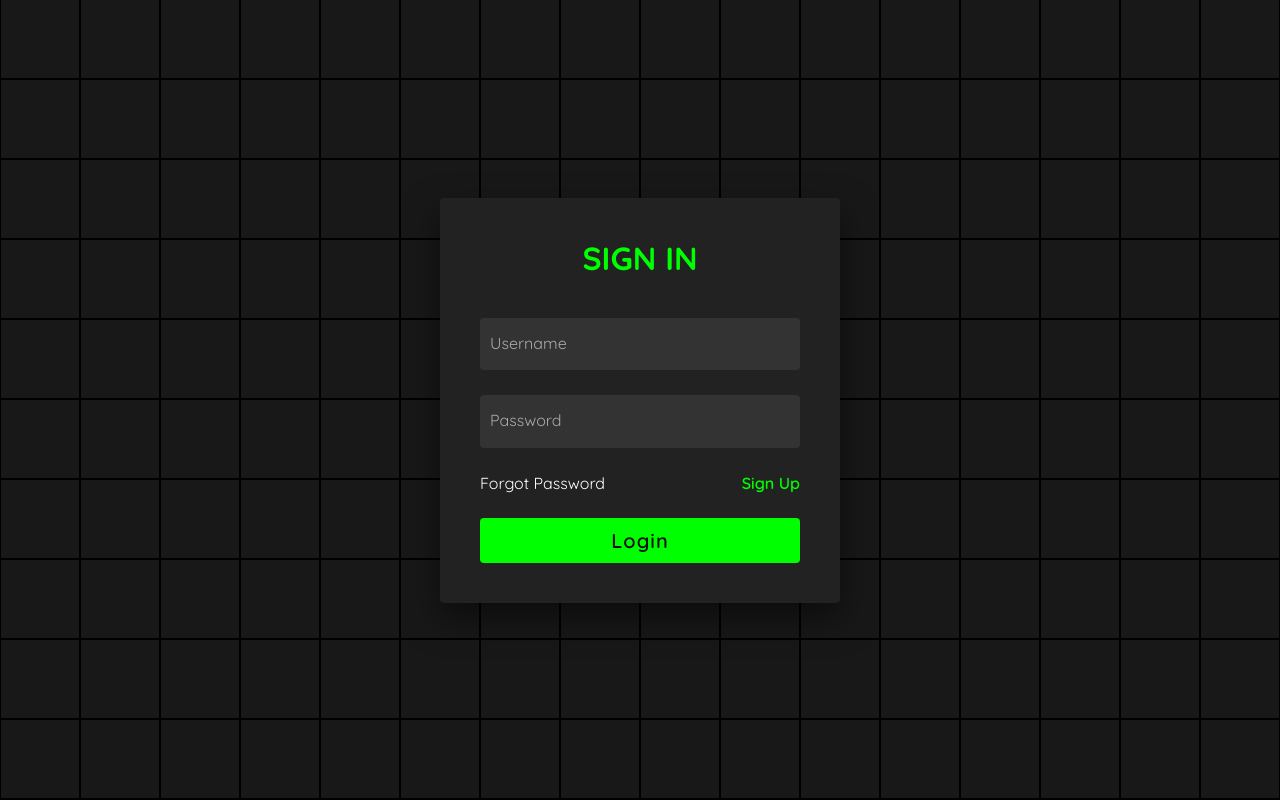
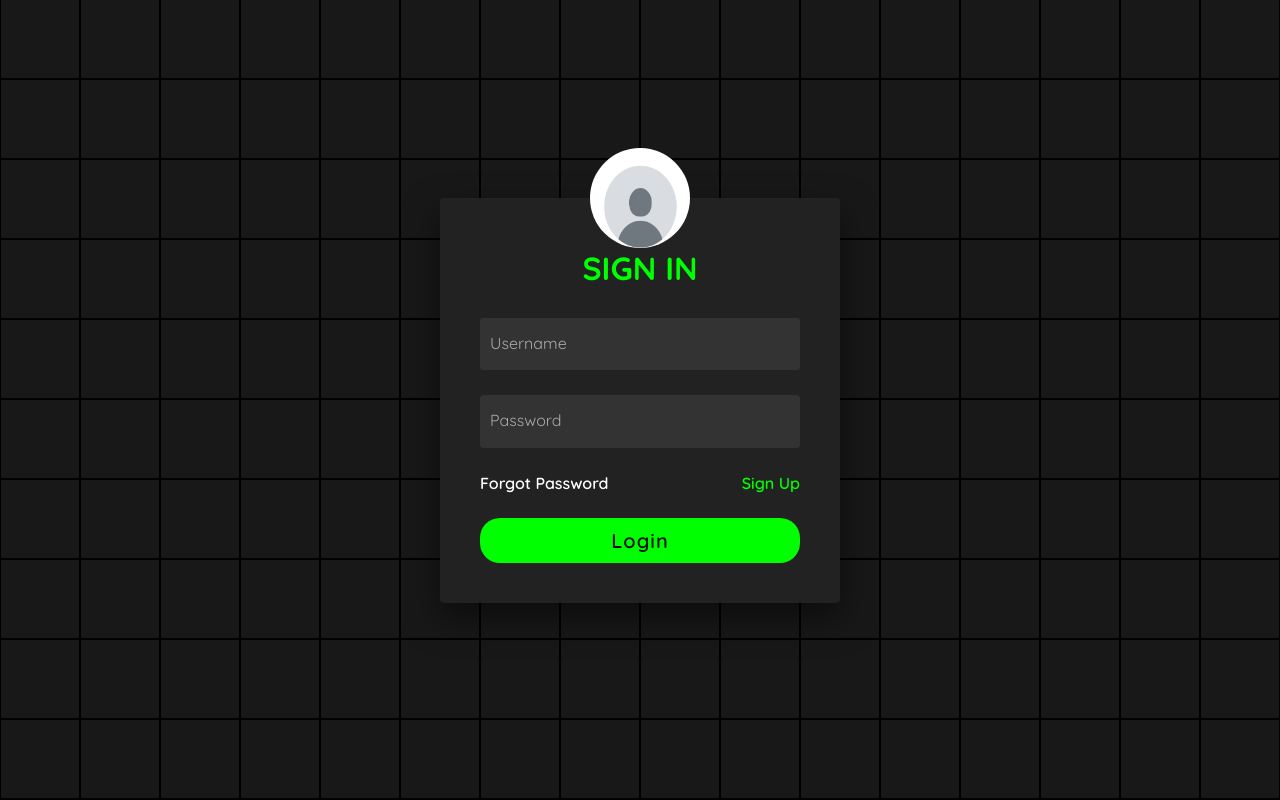
Before and after one commit to Chizoba-Enunwaonye/sign-in-form, a plain HTML site: page index.html in a window 1280 px wide. Drawn offline with Linux system fonts and the light colour scheme.

Commit message:
sign in form

```diff
--- a/index.html
+++ b/index.html
@@ -271,6 +271,7 @@
         <span></span>
 
         <div class="signin">
+            <img src="avater.jpg" class="avater">
             <div class="content">
                 <h2>Sign In</h2>
                 <div class="form">
--- a/style.css
+++ b/style.css
@@ -73,6 +73,14 @@ section .signin {
     box-shadow: 0 15px 35px rgba(0, 0, 0, 0.5);
 }
 
+section .avater {
+    width: 100px;
+    height: 100px;
+    border-radius: 50%;
+    position: absolute;
+    top: -50px;
+    left: calc(50% - 50px);
+}
 section .signin .content {
     position: relative;
     width: 100%;
@@ -87,6 +95,8 @@ section .signin .content h2 {
     font-size: 2em;
     color: #0f0;
     text-transform: uppercase;
+    position: relative;
+    bottom: -10px;
 }
 
 section .signin .content .form {
@@ -140,12 +150,22 @@ section .signin .content .form .inputbox i {
 
 .signin .content .form .links a {
     color: white;
+    font-weight: 600;
     text-decoration: none;
 }
+.signin .content .form .links a:hover
+{
+    color: #07ff30;
+}
+
 
 .signin .content .form .links a:nth-child(2) {
     color: #0f0;
     font-weight: 600;
+}
+.signin .content .form .links a:nth-child(2):hover
+{
+    color: white;
 }
 
 .signin .content .form .inputbox input[type="submit"] {
@@ -156,6 +176,12 @@ section .signin .content .form .inputbox i {
     font-size: 1.25em;
     letter-spacing: 0.05em;
     cursor: pointer;
+    border-radius: 20px;
+}
+.signin .content .form .inputbox input[type="submit"]:hover
+{
+    background: black;
+    color: white
 }
 
 @media (max-width: 900px) {
```
Also changed, not shown: avater.jpg (added).
